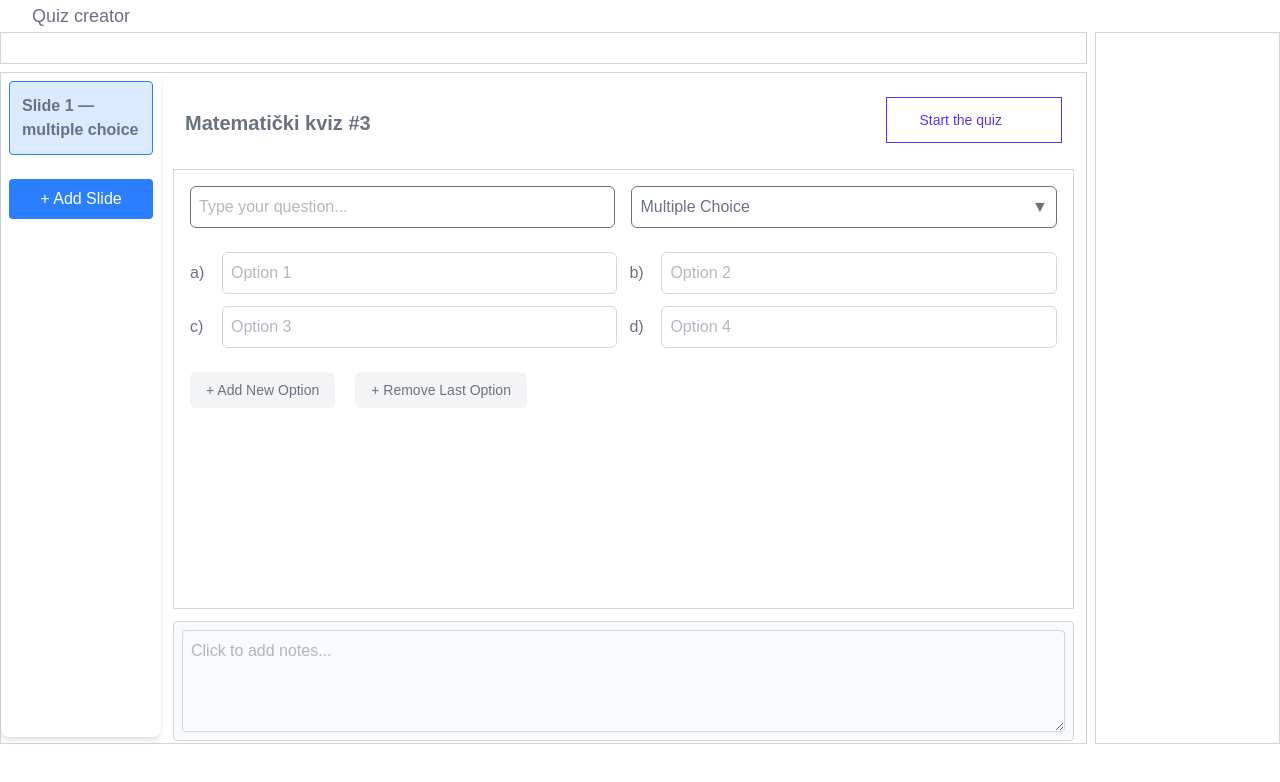
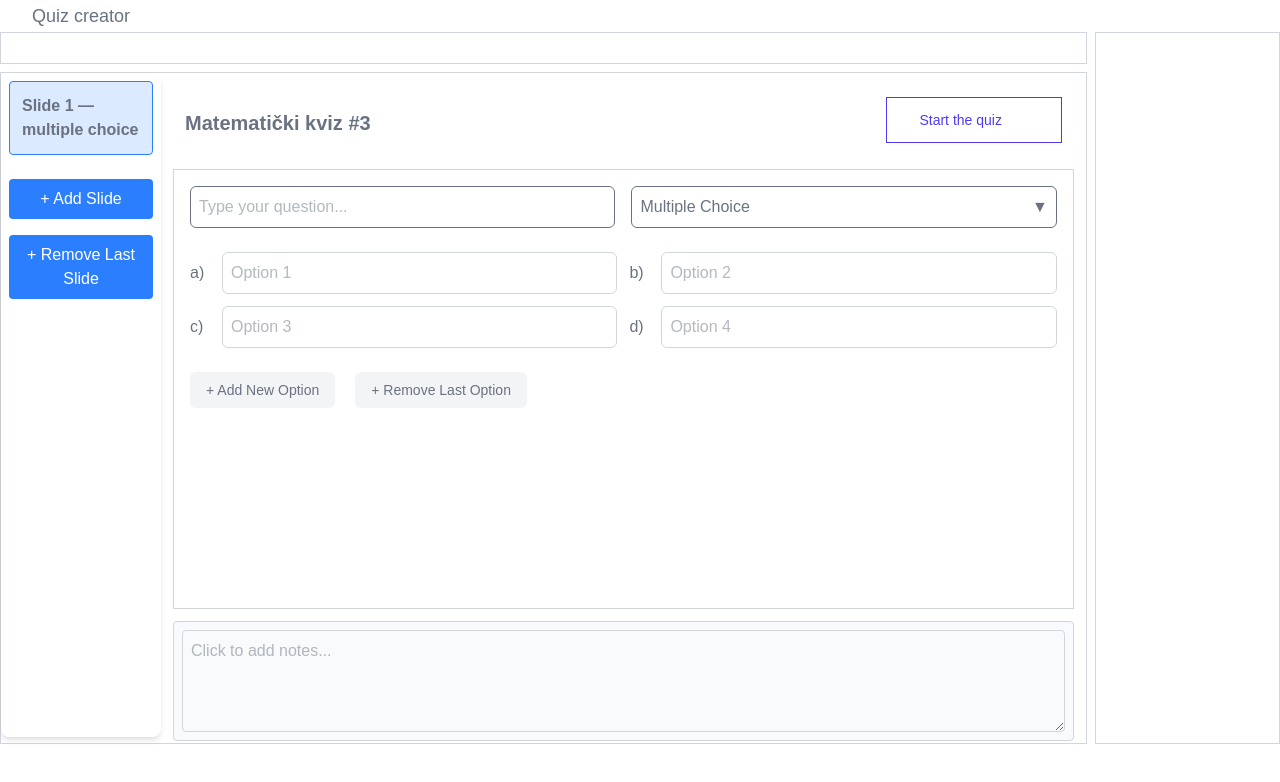
Before and after one commit to karlo-kormanic/zavrsni_rad, a Next.js app: page / in a window 1280 px wide. Shown: the top 782 px of the page. Built offline with nearby package versions, Linux system fonts and the light colour scheme.

Commit message:
added remove last slide button

```diff
--- a/src/app/components/SlideEditor.tsx
+++ b/src/app/components/SlideEditor.tsx
@@ -30,6 +30,7 @@ const SlideEditor = () => {
                     activeSlideId={state.activeSlideId}
                     onSelectSlide={(id) => dispatch({ type: 'SET_ACTIVE_SLIDE', id})}
                     onAddSlide={() => dispatch({ type: 'ADD_SLIDE' })}
+                    onRemoveSlide={(id) => dispatch({ type: 'DELETE_SLIDE', id})}
                 />
             </div>
             <div className="flex-1 grid grid-rows-[auto_1fr_auto_auto] p-3 gap-3">
--- a/src/app/components/SlidePreview.tsx
+++ b/src/app/components/SlidePreview.tsx
@@ -7,6 +7,7 @@ interface SlidePreviewProps {
   activeSlideId: number;
   onSelectSlide: (id: number) => void;
   onAddSlide: () => void;
+  onRemoveSlide: (id: number) => void;
 }
 
 const SlidePreview = ({
@@ -14,6 +15,7 @@ const SlidePreview = ({
     activeSlideId,
     onSelectSlide,
     onAddSlide,
+    onRemoveSlide,
 }: SlidePreviewProps) => {
     return (
         <div className="h-[83vh] p-2 bg-white rounded-lg shadow-md overflow-y-auto">
@@ -39,6 +41,17 @@ const SlidePreview = ({
             >
                 + Add Slide
             </button>
+            <button
+                onClick={() => {
+                    const lastSlide = slides[slides.length - 1];
+                    if(lastSlide) {
+                        onRemoveSlide(lastSlide.id);
+                    }
+                }}
+                className="w-full bg-blue-500 text-white px-3 py-2 mb-4 rounded hover:bg-blue-600 transition"
+            >
+                + Remove Last Slide
+            </button>
         </div>
     )
 }
--- a/src/app/reducers/SlideReducer.ts
+++ b/src/app/reducers/SlideReducer.ts
@@ -28,6 +28,12 @@ export const reducer = (state: State, action: Action): State => {
                 ),
             };
 
+        case 'DELETE_SLIDE':
+            return {
+                ...state,
+                slides: state.slides.filter(slide => slide.id !== action.id),
+            };
+
         default:
             throw new Error('Unknown action');
 
--- a/types.ts
+++ b/types.ts
@@ -17,4 +17,5 @@ export type State = {
 export type Action =
   | { type: 'ADD_SLIDE' }
   | { type: 'SET_ACTIVE_SLIDE'; id: number }
-  | { type: 'UPDATE_SLIDE'; id: number; payload: Partial<Slide> };
+  | { type: 'UPDATE_SLIDE'; id: number; payload: Partial<Slide> }
+  | { type: 'DELETE_SLIDE'; id: number }
```
